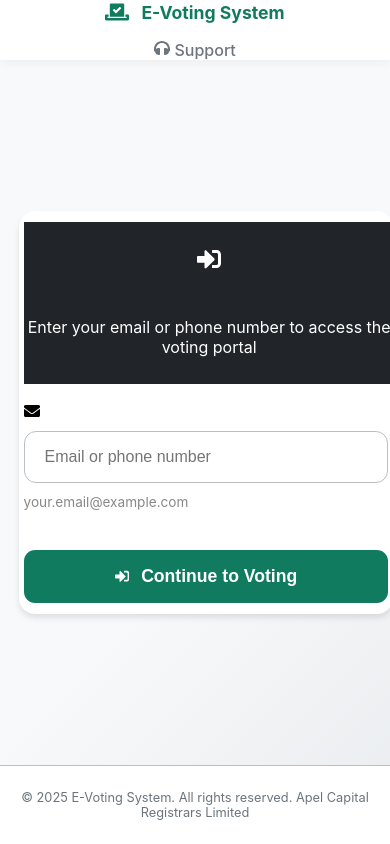
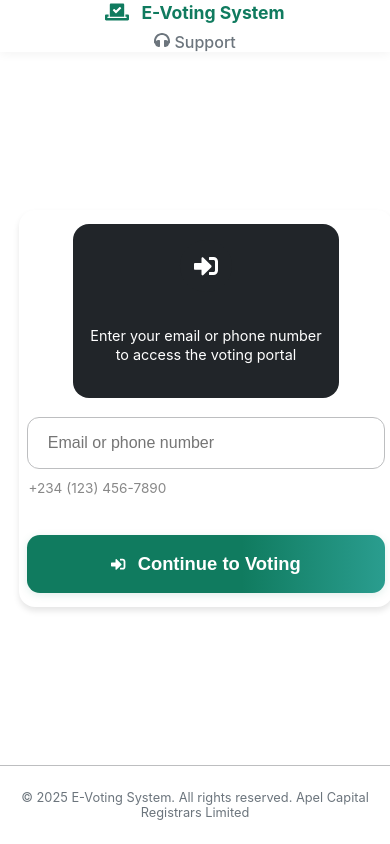
Before and after one commit to Favorjs/web-voting, a React (Vite) app: page / in a window 390 px wide. Built offline with nearby package versions, Linux system fonts and the light colour scheme; no server answers.

Commit message:
littlee adjustments

```diff
--- a/src/components/LandingPage.css
+++ b/src/components/LandingPage.css
@@ -25,7 +25,7 @@
 .landing-header {
   background: white;
   box-shadow: 0 2px 15px rgba(0, 0, 0, 0.08);
-  padding: 1rem 0;
+  padding: 1.2rem 0;
   position: sticky;
   top: 0;
   z-index: 100;
@@ -39,13 +39,13 @@
   display: flex;
   justify-content: space-between;
   align-items: center;
-  gap: 0.7rem;
+  gap: 1.2rem;
 }
 
 .user-greeting {
   display: flex;
   align-items: baseline;
-  gap: 0.5rem;
+  gap: 0.7rem;
 }
 
 .welcome-message {
@@ -96,7 +96,7 @@
 /* Main Content Styles */
 .landing-main {
   flex: 1;
-  padding: 2.5rem 1rem 2rem 1rem;
+  padding: 2.5rem 1.2rem 2rem 1.2rem;
   max-width: 900px;
   margin: 0 auto;
   width: 100%;
@@ -120,6 +120,8 @@
   display: flex;
   flex-direction: column;
   align-items: center;
+  padding: 1.2rem 1.2rem 1.5rem 1.2rem;
+  box-sizing: border-box;
 }
 
 .card-header {
@@ -328,17 +330,36 @@
 
 @media (max-width: 600px) {
   .landing-main {
-    padding: 1.2rem 0.2rem;
+    padding: 1.2rem 0.7rem;
     gap: 1.2rem;
     margin-left: 3vw;
     margin-right: 3vw;
   }
   .info-card {
     max-width: 98vw;
-    padding: 0;
+    padding: 1.2rem 0.7rem 1.2rem 0.7rem;
     margin-left: 0;
     margin-right: 0;
     box-sizing: border-box;
+  }
+  .landing-header {
+    padding: 1.2rem 0.2rem;
+  }
+  .header-content {
+    flex-direction: column;
+    align-items: stretch;
+    gap: 0.7rem;
+    padding: 0 0.5rem;
+  }
+  .user-greeting {
+    flex-direction: row;
+    align-items: center;
+    gap: 0.5rem;
+    margin-bottom: 0.5rem;
+  }
+  .logout-button {
+    align-self: flex-end;
+    margin-top: 0.5rem;
   }
 }
 
@@ -372,14 +393,22 @@
 
 @media (max-width: 400px) {
   .landing-main {
-    padding: 0.5rem 0.1rem;
+    padding: 0.7rem 0.2rem;
     margin-left: 2vw;
     margin-right: 2vw;
   }
   .info-card {
+    padding: 0.7rem 0.2rem 1rem 0.2rem;
     max-width: 99vw;
     border-radius: 10px;
     margin-left: 2vw;
     margin-right: 2vw;
   }
+  .landing-header {
+    padding: 0.7rem 0.1rem;
+  }
+  .header-content {
+    padding: 0 0.2rem;
+    gap: 0.5rem;
+  }
 }
--- a/src/components/Login.css
+++ b/src/components/Login.css
@@ -16,7 +16,7 @@
   min-height: 100vh;
   display: flex;
   flex-direction: column;
-  background: linear-gradient(135deg, #f8f9fa 60%, #e9ecef 100%);
+  background: white;
   font-family: 'Inter', -apple-system, BlinkMacSystemFont, sans-serif;
 
 }
@@ -25,17 +25,21 @@
 .login-header {
   background: white;
   box-shadow: 0 2px 10px rgba(0, 0, 0, 0.05);
+  width: 100%;
+  margin: 0;
+  padding: 0;
 }
 
 .header-content {
-  max-width: 1200px;
-  margin: 0 auto;
-  padding: 1rem 2rem;
+  width: 100%;
+  max-width: none;
+  margin: 0;
+  padding: 0 1.2rem;
   display: flex;
   justify-content: space-between;
   align-items: center;
- height:10vh;
-
+  height: 10vh;
+  box-sizing: border-box;
 }
 
 .logo {
@@ -90,7 +94,7 @@
   display: flex;
   align-items: center;
   justify-content: center;
-  padding: 2rem;
+  padding: 2rem 0.5rem;
   max-width: 1200px;
   margin: 0 auto;
   width: 100%; /* was 50%, now 100% for better mobile fit */
@@ -112,7 +116,12 @@
 .card-header {
   text-align: center;
   margin-bottom: 1.2rem;
-
+  max-width: 300px;
+  margin-left: auto;
+  margin-right: auto;
+  padding: 1rem 0.5rem;
+  border-radius: 1rem;
+  background: #212529;
 }
 
 .icon-circle {
@@ -141,8 +150,13 @@
 
 .subtext {
   color: #fff;
-  font-size: 1rem;
+  font-size: 0.95rem;
   margin-top: 0.5rem;
+  max-width: 90vw;
+  margin-left: auto;
+  margin-right: auto;
+  padding: 0.3rem 0.2rem;
+  line-height: 1.3;
 }
 
 /* Form Styles */
@@ -338,12 +352,12 @@
 
 @media (max-width: 600px) {
   .login-main.wide-layout {
-    padding: 0.5rem;
+    padding: 1.2rem 0.5rem;
     margin-left: 3vw;
     margin-right: 3vw;
   }
   .login-card {
-    padding: 1.2rem 0.7rem;
+    padding: 1.2rem 0.9rem;
     max-width: 95vw;
     min-width: unset;
     margin-left: 0;
@@ -369,36 +383,64 @@
   .footer-content p {
     font-size: 0.8rem;
   }
+  .card-header {
+    max-width: 80vw;
+    padding: 0.7rem 0.2rem;
+  }
+  .subtext {
+    font-size: 0.9rem;
+    padding: 0.2rem 0.1rem;
+  }
 }
 
 @media (max-width: 400px) {
   .login-card {
-    padding: 0.7rem 0.3rem;
+    padding: 0.9rem 0.5rem;
     max-width: 99vw;
     margin-left: 2vw;
     margin-right: 2vw;
   }
   .login-main.wide-layout {
-    padding: 0.2rem;
+    padding: 0.7rem 0.2rem;
     margin-left: 2vw;
     margin-right: 2vw;
   }
 }
 
-.smart-input-field, .login-button {
+.smart-input-field {
   width: 100%;
+  padding: 1rem 1.25rem 1rem 1rem;
+  border: 1px solid var(--light-gray);
+  border-radius: 0.75rem;
+  font-size: 1rem;
+  transition: all 0.2s ease;
   box-sizing: border-box;
+  text-align: left;
 }
 
-.login-button {
-  font-size: 1.1rem;
-  padding: 1rem 0.5rem;
-  border-radius: 0.7rem;
-  margin-top: 0.7rem;
+.input-icon {
+  display: none;
 }
 
 .input-hint {
   font-size: 0.85rem;
   color: #888;
   margin-top: 0.2rem;
+  text-align: left;
+  padding-left: 0.1rem;
 }
+
+.card-header {
+  max-width: 250px;
+  padding: 0.7rem 0.3rem;
+}
+
+.login-button {
+  background: linear-gradient(90deg, #107b5f 60%, #2a9d8f 100%);
+  font-size: 1.15rem;
+  padding: 1.1rem;
+  border-radius: 0.8rem;
+  margin-top: 0.7rem;
+  font-weight: 700;
+  box-shadow: 0 2px 8px rgba(16,123,95,0.13);
+}
--- a/src/components/Login.jsx
+++ b/src/components/Login.jsx
@@ -80,9 +80,6 @@ export default function LoginPage({ onLogin }) {
           <form onSubmit={handleSubmit} className="login-form">
             <div className="input-container">
               <div className="form-group smart-input">
-                <div className="input-icon">
-                  {inputIcon}
-                </div>
                 <input
                   id="identifier"
                   type="text"
@@ -93,7 +90,7 @@ export default function LoginPage({ onLogin }) {
                   className="smart-input-field"
                 />
                 <div className="input-hint">
-                  {inputIcon.type === FaEnvelope ? 'your.email@example.com' : '+234 (123) 456-7890'}
+                  {/@/.test(identifier) ? 'your.email@example.com' : '+234 (123) 456-7890'}
                 </div>
               </div>
             </div>
--- a/src/components/VotingPage.css
+++ b/src/components/VotingPage.css
@@ -29,7 +29,7 @@
 .voting-header {
   background: white;
   box-shadow: var(--shadow);
-  padding: 1rem 0;
+  padding: 1.2rem 0;
   position: sticky;
   top: 0;
   z-index: 100;
@@ -39,12 +39,12 @@
 .header-content {
   max-width: 1200px;
   margin: 0 auto;
-  padding: 0 2rem;
+  padding: 0 1.2rem;
   display: flex;
   flex-wrap: wrap;
   justify-content: space-between;
   align-items: center;
-  gap: 1rem;
+  gap: 1.2rem;
 }
 
 .logo-section {
@@ -95,7 +95,7 @@
 /* Main Content - Responsive */
 .voting-main {
   flex: 1;
-  padding: 2.5rem 1rem 2rem 1rem;
+  padding: 2.5rem 1.2rem 2rem 1.2rem;
   max-width: 900px;
   margin: 0 auto;
   width: 100%;
@@ -116,6 +116,8 @@
   display: flex;
   flex-direction: column;
   align-items: center;
+  padding: 1.2rem 1.2rem 1.5rem 1.2rem;
+  box-sizing: border-box;
 }
 
 .card-header {
@@ -339,14 +341,14 @@
 /* Extra Small Devices (phones) */
 @media (max-width: 600px) {
   .voting-main {
-    padding: 1.2rem 0.2rem;
+    padding: 1.2rem 0.7rem;
     gap: 1.2rem;
     margin-left: 3vw;
     margin-right: 3vw;
   }
   .resolution-card {
     max-width: 98vw;
-    border-radius: 12px;
+    padding: 1.2rem 0.7rem 1.2rem 0.7rem;
     margin-left: 0;
     margin-right: 0;
     box-sizing: border-box;
@@ -375,18 +377,23 @@
 
 @media (max-width: 400px) {
   .voting-main {
-    padding: 0.5rem 0.1rem;
+    padding: 0.7rem 0.2rem;
     margin-left: 2vw;
     margin-right: 2vw;
   }
   .resolution-card {
+    padding: 0.7rem 0.2rem 1rem 0.2rem;
     max-width: 99vw;
     border-radius: 8px;
     margin-left: 2vw;
     margin-right: 2vw;
   }
-  .card-header {
-    padding: 0.7rem 0.2rem;
+  .voting-header {
+    padding: 0.7rem 0.1rem;
+  }
+  .header-content {
+    padding: 0 0.2rem;
+    gap: 0.5rem;
   }
   .vote-btn, .audit-btn {
     font-size: 0.98rem;
--- a/src/components/VotingPage.jsx
+++ b/src/components/VotingPage.jsx
@@ -21,8 +21,6 @@ export default function VotingPage({ userName, onLogout }) {
   const [isLoading, setIsLoading] = useState(true);
 
 
-
-// Add this useEffect near your other useEffects
 
 
   useEffect(() => {
```
